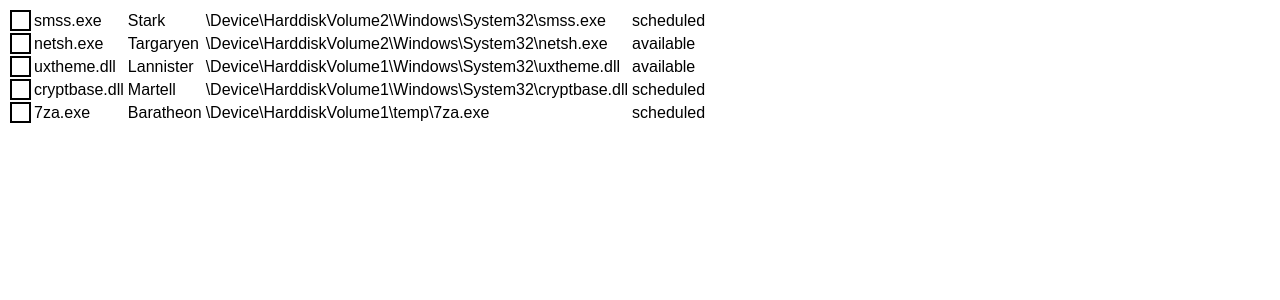
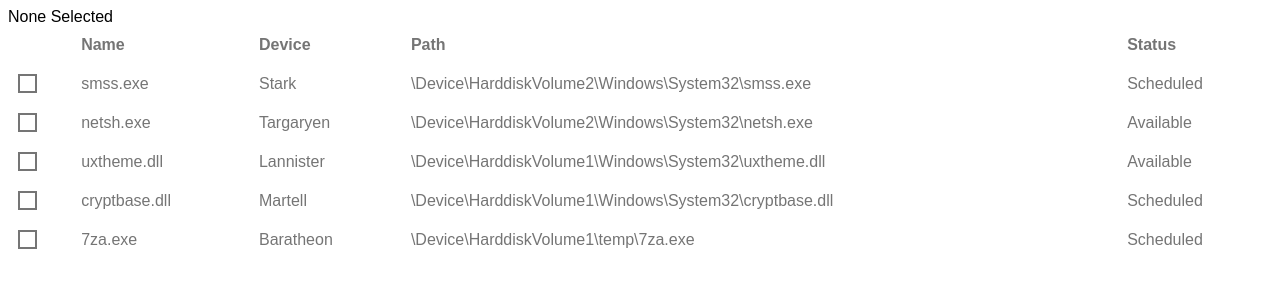
Before and after one commit to ouzy/cs-project, a React (Create React App) app: page / in a window 1280 px wide. Shown: the top 300 px of the page. Built offline with nearby package versions, Linux system fonts and the light colour scheme.

Commit message:
added styling and improved Table logic

```diff
--- a/src/Table/Table.js
+++ b/src/Table/Table.js
@@ -1,4 +1,4 @@
-import { useReducer } from "react";
+import { useReducer, useEffect, useCallback, useState } from "react";
 import "../TableRow/TableRow";
 import TableRow from "../TableRow/TableRow";
 import "./Table.scss";
@@ -64,10 +64,33 @@ export default function Table() {
     dispatch({ type: "select", name: fileName });
   };
 
+  const updateCountText = useCallback((numOfSelectedRows) => {
+    if (numOfSelectedRows > 0) {
+      setCountText(`Selected ${numOfSelectedRows}`);
+    } else {
+      setCountText("None Selected");
+    }
+  }, []);
+
+  const [countText, setCountText] = useState("None Selected");
   const [tableRows, dispatch] = useReducer(reducer, transformedData);
+  useEffect(() => {
+    updateCountText(tableRows.filter((row) => row.selected).length);
+  }, [tableRows, updateCountText]);
 
   return (
+    <>
+      <div className="TableControls">{countText}</div>
       <table className="Table">
+        <thead>
+          <tr>
+            <th></th>
+            <th>Name</th>
+            <th>Device</th>
+            <th>Path</th>
+            <th>Status</th>
+          </tr>
+        </thead>
         <tbody>
           {tableRows.map((dataRow) => {
             return (
@@ -80,5 +103,6 @@ export default function Table() {
           })}
         </tbody>
       </table>
+    </>
   );
 }
--- a/src/Table/Table.scss
+++ b/src/Table/Table.scss
@@ -1,3 +1,7 @@
 .Table {
+  width: 100%;
   text-align: left;
+  border-spacing: 0;
+
+  color: #757575;
 }
--- a/src/TableRow/TableRow.js
+++ b/src/TableRow/TableRow.js
@@ -19,16 +19,18 @@ export default function TableRow({ data, toggleRowSelect }) {
 
   return (
     <tr
-      className="TableRow"
+      className={`TableRow ${isSelected ? "Selected" : ""}`}
       onClick={handleRowToggle}
       tabIndex="0"
       onKeyDown={handleKeyDown}
     >
-      <td className={`Checkbox ${isSelected ? "Checked" : ""}`}></td>
+      <td>
+        <div className="Checkbox"></div>
+      </td>
       <td>{name}</td>
       <td>{device}</td>
       <td>{path}</td>
-      <td>{status}</td>
+      <td>{status[0].toUpperCase() + status.substring(1)}</td>
     </tr>
   );
 }
--- a/src/TableRow/TableRow.scss
+++ b/src/TableRow/TableRow.scss
@@ -1,15 +1,24 @@
+th, td {
+  padding: 10px;
+}
 .TableRow {
   width: 100%;
+  transition: all .2s ease;
   &:hover {
     cursor: pointer;
+    background-color: #F5F5F5;
+  }
+  &.Selected {
+    background-color: #EEEEEE;
+    .Checkbox {
+      background-color: #4E92E1;
+      border-color: #4E92E1;
+    }
   }
 }
 .Checkbox {
   display: block;
   width: 15px;
   height: 15px;
-  border: 2px solid black;
-  &.Checked {
-    background-color: black;
-  }
+  border: 2px solid #757575;
 }
--- a/src/styles.css
+++ b/src/styles.css
@@ -1,4 +1,3 @@
 .App {
   font-family: sans-serif;
-  text-align: center;
 }
```
Lines whose indentation alone changed are shown as unchanged.
